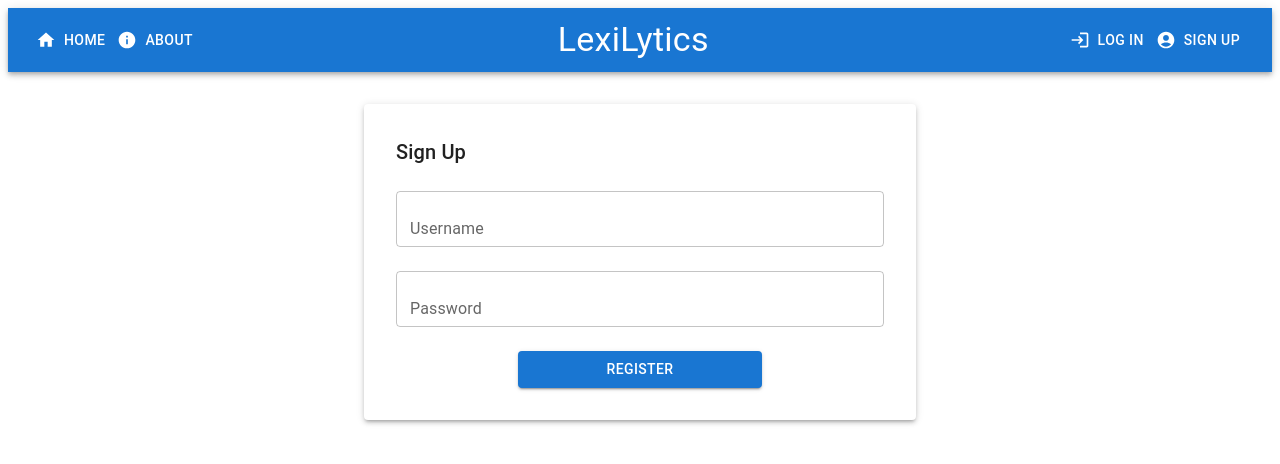
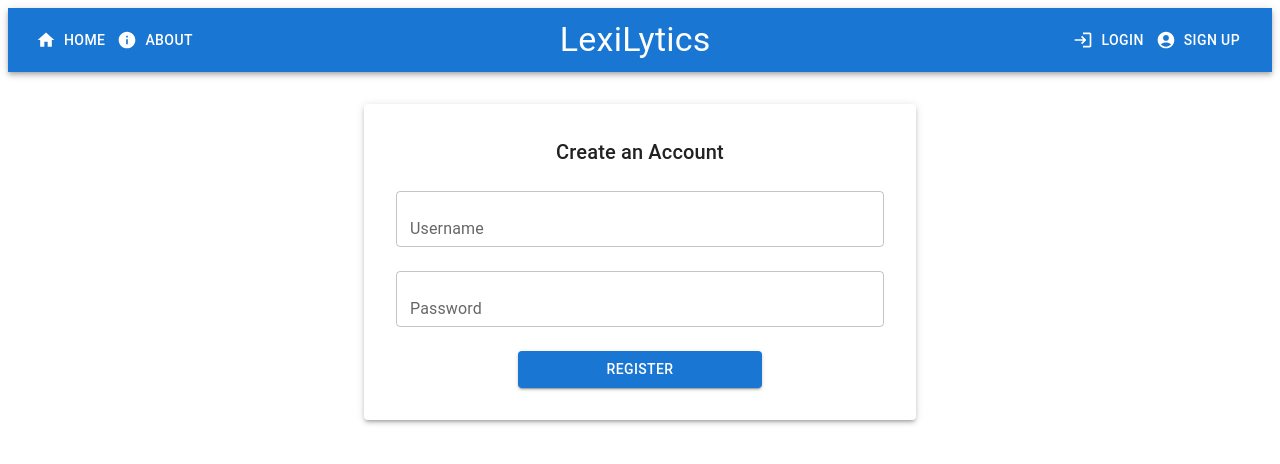
Before and after one commit to KhaledHussein1/BookStats, a React (Vite) app in the folder frontend/: page /register in a window 1280 px wide. Shown: the top 464 px of the page. Built offline with nearby package versions, Linux system fonts and the light colour scheme.

Commit message:
minor adjustments to text & design

```diff
--- a/frontend/src/components/animation/SparkleText.jsx
+++ b/frontend/src/components/animation/SparkleText.jsx
@@ -1,19 +1,20 @@
 import React from 'react';
 import { useSpring, animated, config } from 'react-spring';
 import { Typography } from '@mui/material';
+import ArrowIcon from '@mui/icons-material/South';
 
 const generateSparkles = (count) => {
   return Array.from({ length: count }, (_, index) => ({
     id: index,
     delay: Math.random() * 1000, // Random delay for each sparkle
     duration: 2000 + Math.random() * 2000, // Random duration for each sparkle
-    top: '-38px', // Adjust if you want different vertical positions
-    left: `${10 + index * (80 / count)}%`, // Spread sparkles across the width
+    top: '-45px', // Adjust if you want different vertical positions
+    left: `${34 + index * (40 / count)}%`, // Spread sparkles across the width
   }));
 };
 
 const SparkleText = ({ children, variant, component, color, gutterBottom }) => {
-  const sparkles = generateSparkles(5); // Generate 5 sparkles
+  const sparkles = generateSparkles(4); // Generate 5 sparkles
 
   return (
     <Typography
@@ -42,7 +43,7 @@ const SparkleText = ({ children, variant, component, color, gutterBottom }) => {
               left: sparkle.left,
             }}
           >
-            ✨
+            <ArrowIcon/>
           </animated.span>
         );
       })}
--- a/frontend/src/components/auth/LoginForm.jsx
+++ b/frontend/src/components/auth/LoginForm.jsx
@@ -31,7 +31,7 @@ const LoginForm = () => {
   return (
     <Box sx={{ display: 'flex', justifyContent: 'center', marginTop: 4 }}>
       <Paper elevation={3} sx={{ padding: 4 }}>
-        <Typography variant="h6" gutterBottom>Login</Typography>
+        <Typography variant="h6" gutterBottom textAlign='center'>Login to Account</Typography>
         <form onSubmit={handleSubmit}>
           <TextField
             fullWidth
@@ -52,7 +52,7 @@ const LoginForm = () => {
           />
             <Grid item xs={12} sx={{ display: 'flex', justifyContent: 'center', marginTop: 2 }}>
                 <Button type="submit" variant="contained" color="primary" sx={{ width: '50%' }}>
-                  Log In
+                  Login
                 </Button>
             </Grid>
         </form>
--- a/frontend/src/components/auth/RegisterForm.jsx
+++ b/frontend/src/components/auth/RegisterForm.jsx
@@ -34,7 +34,7 @@ const RegisterForm = () => {
   return (
     <Box sx={{ display: 'flex', justifyContent: 'center', marginTop: 4 }}>
       <Paper elevation={3} sx={{ padding: 4 }}>
-        <Typography variant="h6" gutterBottom>Sign Up</Typography>
+        <Typography variant="h6" gutterBottom textAlign='center'>Create an Account</Typography>
         <form onSubmit={handleSubmit}>
               <TextField
                 name="username"
--- a/frontend/src/components/navbar/NavBar.jsx
+++ b/frontend/src/components/navbar/NavBar.jsx
@@ -63,7 +63,7 @@ const NavBar = () => {
           </Box>
         ) : (
           <Box sx={{ display: 'flex', alignItems: 'center', marginLeft: 'auto' }}>
-            <Button color="inherit" onClick={handleLoginClick} startIcon={<LoginIcon />}>Log in</Button>
+            <Button color="inherit" onClick={handleLoginClick} startIcon={<LoginIcon />}>Login</Button>
             <Button color="inherit" onClick={handleSignupClick} startIcon={<AccountCircleIcon />}>Sign Up</Button>
           </Box>
         )}
```
Also changed, not shown: frontend/public/photos/about.jpg (deleted).
